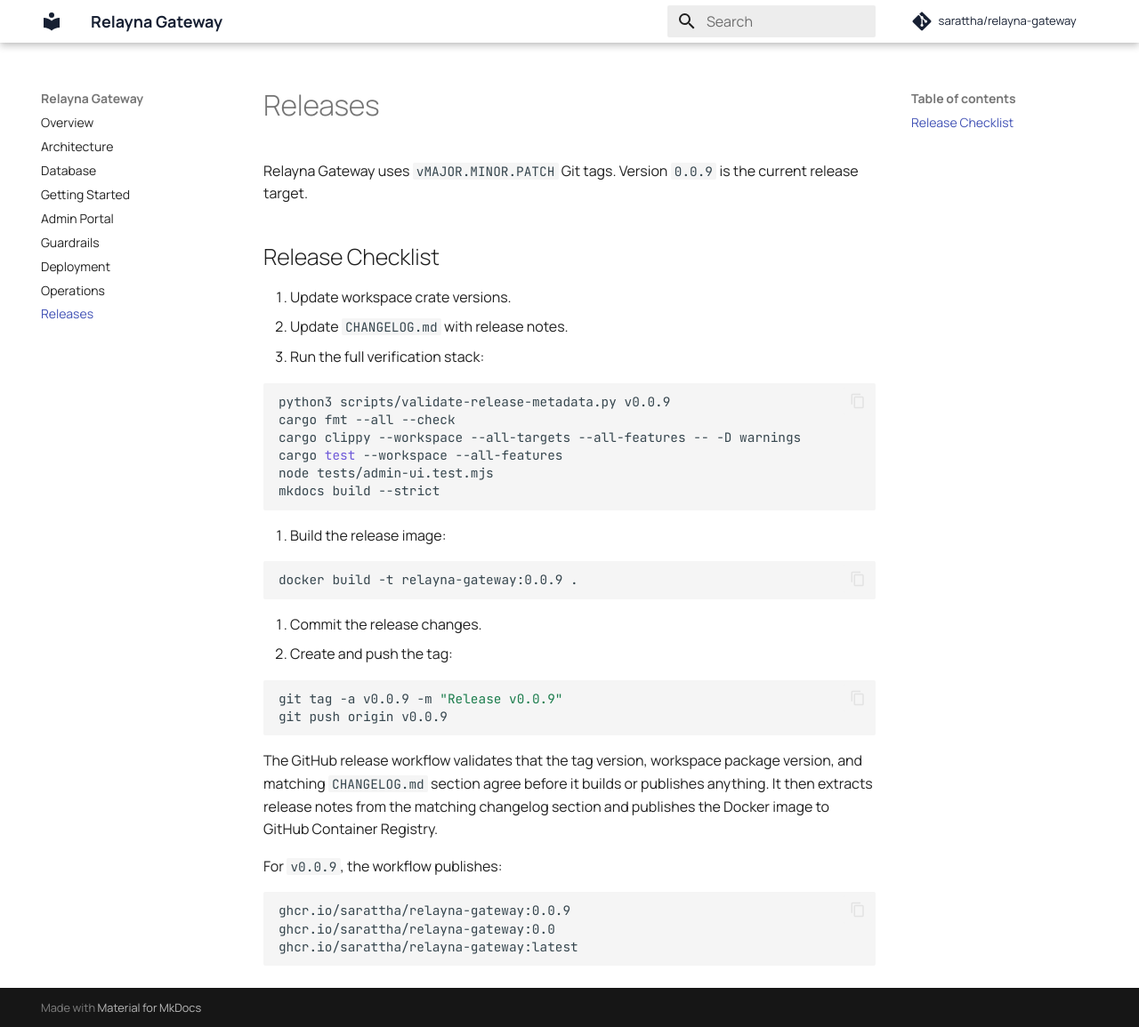
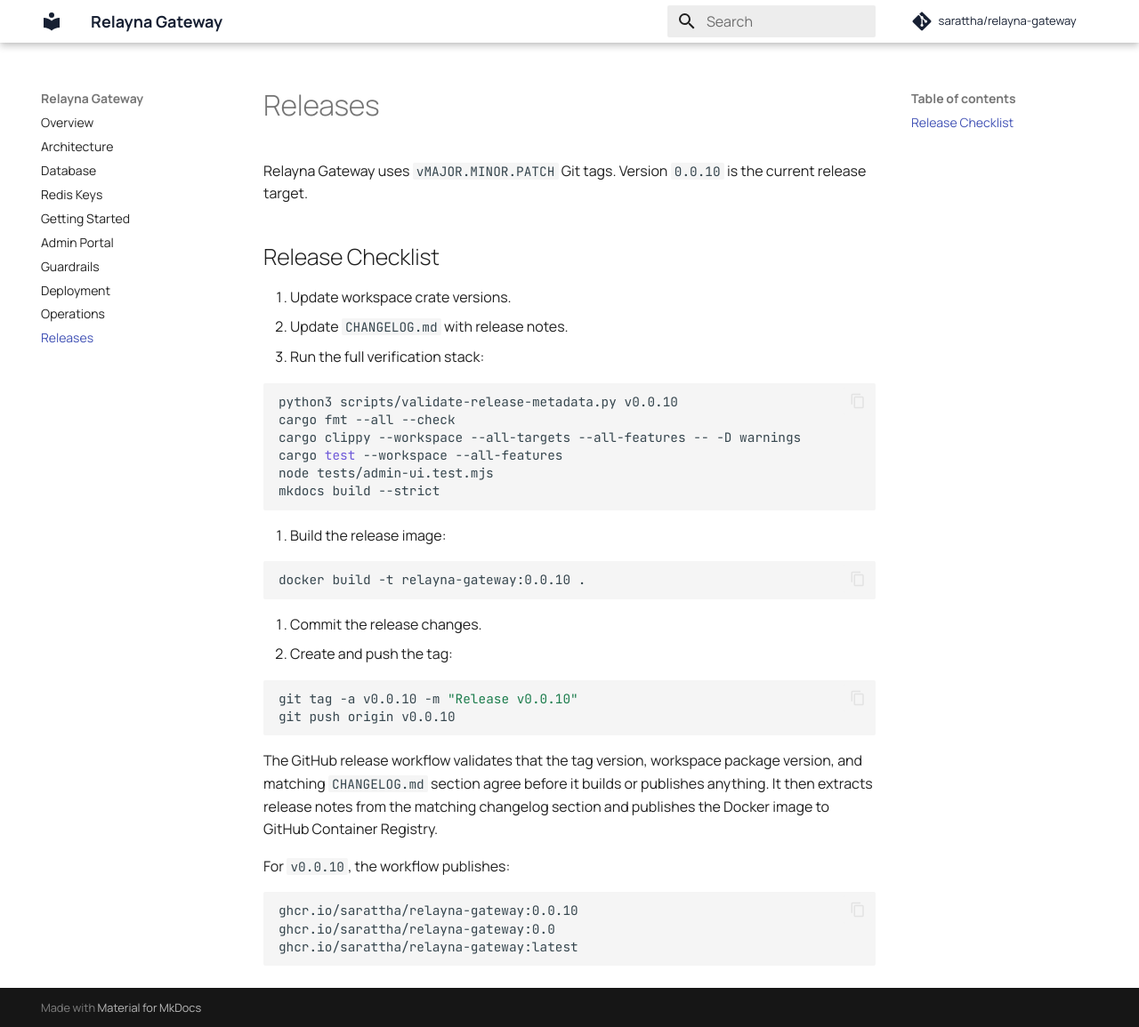
Before and after one commit to sarattha/relayna-gateway, an MkDocs documentation site: the page built from docs/releases.md, in a window 1280 px wide and 1155 px high. Shown: the whole window at 89% size. Built offline with MkDocs 1.6.1 and Material for MkDocs 9.7.7, drawn with Linux system fonts in a browser that asks for light colours; comment, search, counter and statistics services are not loaded.

Commit message:
Bump docs release target to 0.0.10

````diff
--- a/Cargo.toml
+++ b/Cargo.toml
@@ -9,7 +9,7 @@
 resolver = "2"
 
 [workspace.package]
-version = "0.0.9"
+version = "0.0.10"
 edition = "2021"
 license = "Apache-2.0"
 repository = "https://github.com/sarattha/relayna-gateway"
--- a/docs/releases.md
+++ b/docs/releases.md
@@ -1,6 +1,6 @@
 # Releases
 
-Relayna Gateway uses `vMAJOR.MINOR.PATCH` Git tags. Version `0.0.9` is the current release target.
+Relayna Gateway uses `vMAJOR.MINOR.PATCH` Git tags. Version `0.0.10` is the current release target.
 
 ## Release Checklist
 
@@ -9,7 +9,7 @@
 3. Run the full verification stack:
 
    ```bash
-   python3 scripts/validate-release-metadata.py v0.0.9
+   python3 scripts/validate-release-metadata.py v0.0.10
    cargo fmt --all --check
    cargo clippy --workspace --all-targets --all-features -- -D warnings
    cargo test --workspace --all-features
@@ -20,23 +20,23 @@
 4. Build the release image:
 
    ```bash
-   docker build -t relayna-gateway:0.0.9 .
+   docker build -t relayna-gateway:0.0.10 .
    ```
 
 5. Commit the release changes.
 6. Create and push the tag:
 
    ```bash
-   git tag -a v0.0.9 -m "Release v0.0.9"
-   git push origin v0.0.9
+   git tag -a v0.0.10 -m "Release v0.0.10"
+   git push origin v0.0.10
    ```
 
 The GitHub release workflow validates that the tag version, workspace package version, and matching `CHANGELOG.md` section agree before it builds or publishes anything. It then extracts release notes from the matching changelog section and publishes the Docker image to GitHub Container Registry.
 
-For `v0.0.9`, the workflow publishes:
+For `v0.0.10`, the workflow publishes:
 
 ```text
-ghcr.io/sarattha/relayna-gateway:0.0.9
+ghcr.io/sarattha/relayna-gateway:0.0.10
 ghcr.io/sarattha/relayna-gateway:0.0
 ghcr.io/sarattha/relayna-gateway:latest
 ```
--- a/mkdocs.yml
+++ b/mkdocs.yml
@@ -25,6 +25,7 @@
   - Overview: index.md
   - Architecture: architecture.md
   - Database: database.md
+  - Redis Keys: redis.md
   - Getting Started: getting-started.md
   - Admin Portal: admin-portal.md
   - Guardrails: guardrails.md
````
Also changed, not shown: CHANGELOG.md (+15 -0 lines), README.md (+3 -3 lines), docs/deployment.md (+5 -5 lines), docs/index.md (+1 -0 lines), docs/operations.md (+1 -1 lines), docs/redis.md (added, +116 -0 lines), 3 other files.
